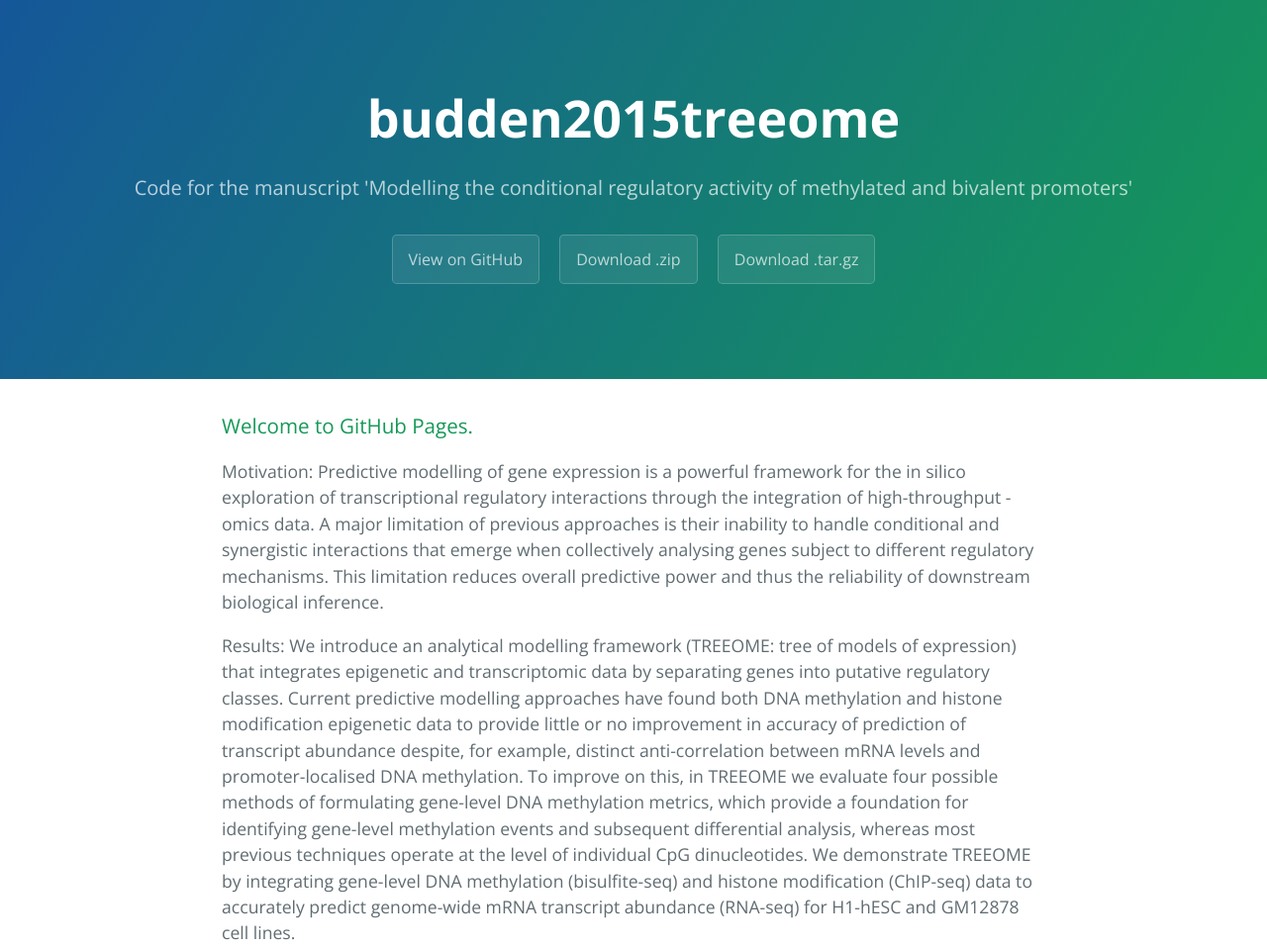
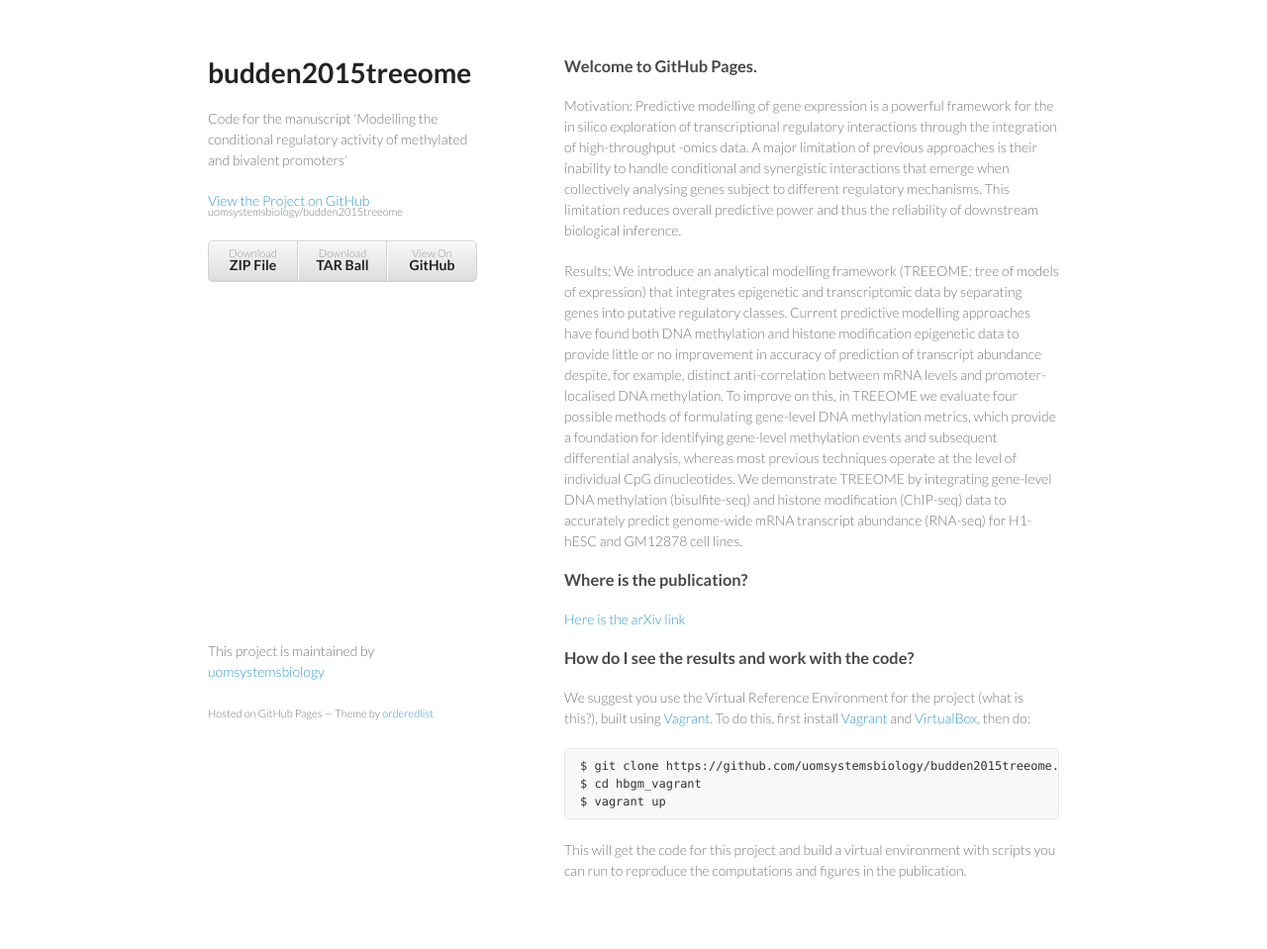
Before and after one commit to uomsystemsbiology/budden2015treeome, a plain HTML site: page index.html in a window 1280 px wide. Shown: the top 959 px of the page at 99% size. Drawn offline with nearby package versions, Linux system fonts and the light colour scheme.

Commit message:
Create gh-pages branch via GitHub

```diff
--- a/index.html
+++ b/index.html
@@ -1,25 +1,34 @@
-<!DOCTYPE html>
-<html lang="en-us">
+<!doctype html>
+<html>
   <head>
-    <meta charset="UTF-8">
+    <meta charset="utf-8">
+    <meta http-equiv="X-UA-Compatible" content="chrome=1">
     <title>budden2015treeome by uomsystemsbiology</title>
-    <meta name="viewport" content="width=device-width, initial-scale=1">
-    <link rel="stylesheet" type="text/css" href="stylesheets/normalize.css" media="screen">
-    <link href='http://fonts.googleapis.com/css?family=Open+Sans:400,700' rel='stylesheet' type='text/css'>
-    <link rel="stylesheet" type="text/css" href="stylesheets/stylesheet.css" media="screen">
-    <link rel="stylesheet" type="text/css" href="stylesheets/github-light.css" media="screen">
+
+    <link rel="stylesheet" href="stylesheets/styles.css">
+    <link rel="stylesheet" href="stylesheets/github-light.css">
+    <meta name="viewport" content="width=device-width, initial-scale=1, user-scalable=no">
+    <!--[if lt IE 9]>
+    <script src="//html5shiv.googlecode.com/svn/trunk/html5.js"></script>
+    <![endif]-->
   </head>
   <body>
-    <section class="page-header">
-      <h1 class="project-name">budden2015treeome</h1>
-      <h2 class="project-tagline">Code for the manuscript &#39;Modelling the conditional regulatory activity of methylated and bivalent promoters&#39;</h2>
-      <a href="https://github.com/uomsystemsbiology/budden2015treeome" class="btn">View on GitHub</a>
-      <a href="https://github.com/uomsystemsbiology/budden2015treeome/zipball/master" class="btn">Download .zip</a>
-      <a href="https://github.com/uomsystemsbiology/budden2015treeome/tarball/master" class="btn">Download .tar.gz</a>
-    </section>
+    <div class="wrapper">
+      <header>
+        <h1>budden2015treeome</h1>
+        <p>Code for the manuscript &#39;Modelling the conditional regulatory activity of methylated and bivalent promoters&#39;</p>
 
-    <section class="main-content">
-      <h3>
+        <p class="view"><a href="https://github.com/uomsystemsbiology/budden2015treeome">View the Project on GitHub <small>uomsystemsbiology/budden2015treeome</small></a></p>
+
+
+        <ul>
+          <li><a href="https://github.com/uomsystemsbiology/budden2015treeome/zipball/master">Download <strong>ZIP File</strong></a></li>
+          <li><a href="https://github.com/uomsystemsbiology/budden2015treeome/tarball/master">Download <strong>TAR Ball</strong></a></li>
+          <li><a href="https://github.com/uomsystemsbiology/budden2015treeome">View On <strong>GitHub</strong></a></li>
+        </ul>
+      </header>
+      <section>
+        <h3>
 <a id="welcome-to-github-pages" class="anchor" href="#welcome-to-github-pages" aria-hidden="true"><span class="octicon octicon-link"></span></a>Welcome to GitHub Pages.</h3>
 
 <p>Motivation: Predictive modelling of gene expression is a powerful framework for the in silico exploration of transcriptional regulatory interactions through the integration of high-throughput -omics data. A major limitation of previous approaches is their inability to handle conditional and synergistic interactions that emerge when collectively analysing genes subject to different regulatory mechanisms. This limitation reduces overall predictive power and thus the reliability of downstream biological inference.</p>
@@ -42,15 +51,13 @@ $ vagrant up
 </code></pre>
 
 <p>This will get the code for this project and build a virtual environment with scripts you can run to reproduce the computations and figures in the publication.  </p>
-
-      <footer class="site-footer">
-        <span class="site-footer-owner"><a href="https://github.com/uomsystemsbiology/budden2015treeome">budden2015treeome</a> is maintained by <a href="https://github.com/uomsystemsbiology">uomsystemsbiology</a>.</span>
-
-        <span class="site-footer-credits">This page was generated by <a href="https://pages.github.com">GitHub Pages</a> using the <a href="https://github.com/jasonlong/cayman-theme">Cayman theme</a> by <a href="https://twitter.com/jasonlong">Jason Long</a>.</span>
+      </section>
+      <footer>
+        <p>This project is maintained by <a href="https://github.com/uomsystemsbiology">uomsystemsbiology</a></p>
+        <p><small>Hosted on GitHub Pages &mdash; Theme by <a href="https://github.com/orderedlist">orderedlist</a></small></p>
       </footer>
-
-    </section>
-
+    </div>
+    <script src="javascripts/scale.fix.js"></script>
 
   </body>
 </html>
```
